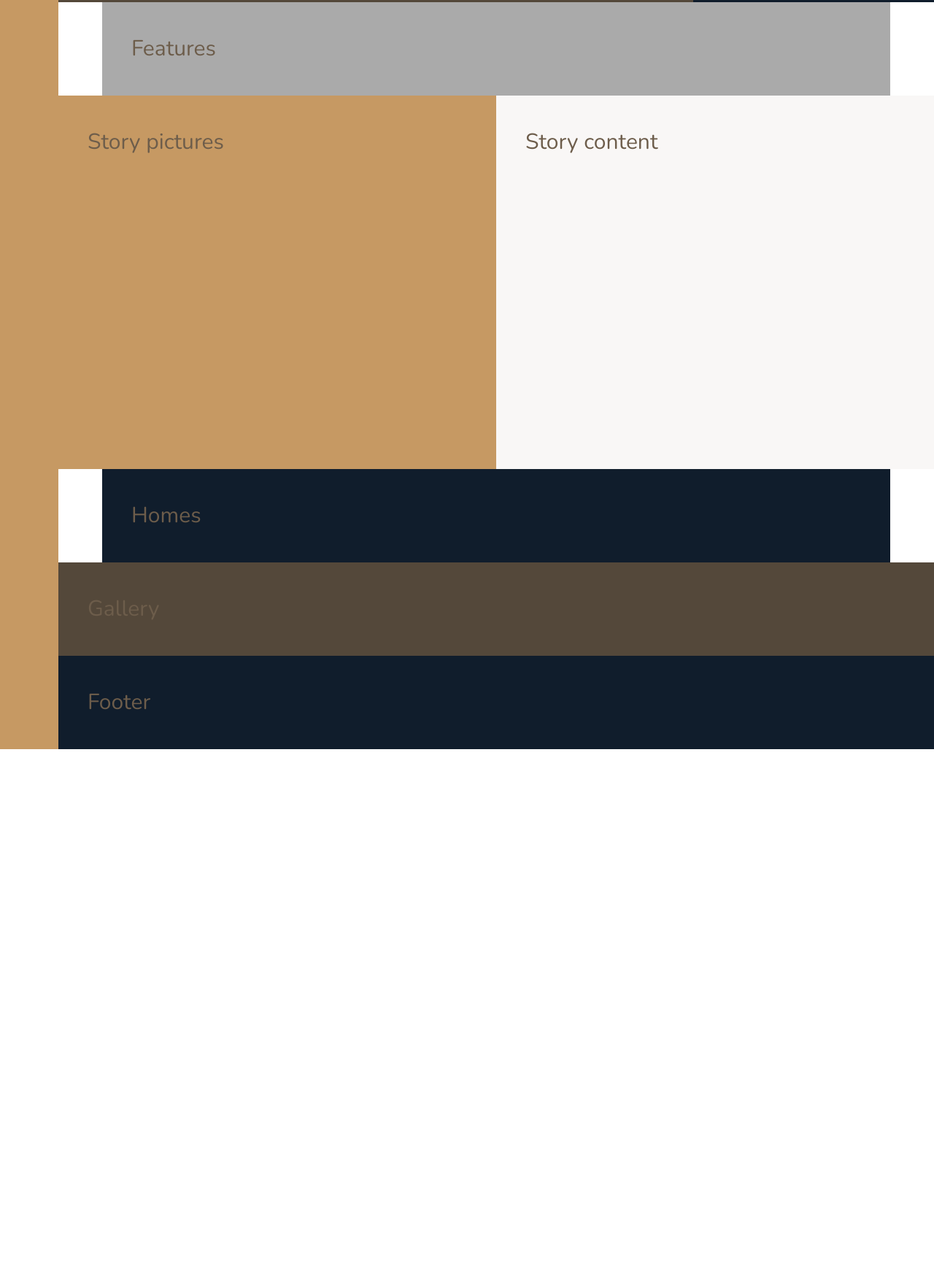
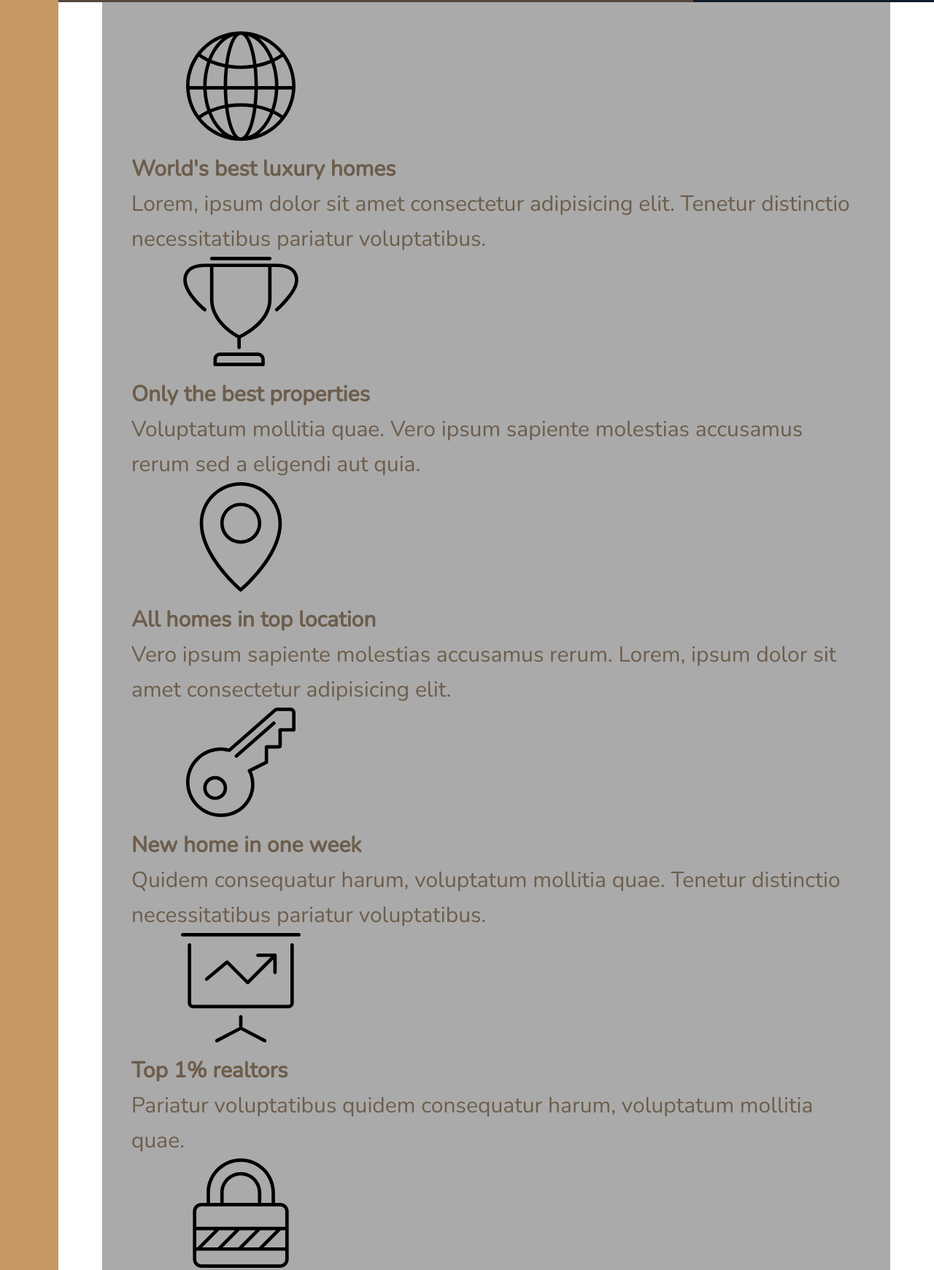
Before and after one commit to Slashflex/Nexter, a website: page index.html in a window 1280 px wide. Shown: the part 637-2378 px from the top of the page at 73% size. Before the commit the page ends 1664 px from the top, so only its background shows below. Drawn offline with nearby package versions, Linux system fonts and the light colour scheme.

Commit message:
feature section

```diff
--- a/index.html
+++ b/index.html
@@ -25,7 +25,60 @@
         </div>
 
         <section class="features">
-            Features
+            <div class="feature">
+                <svg class="feature__icon">
+                    <use xlink:href="img/sprite.svg#icon-global"></use>
+                </svg>
+                <h4 class="heading-4 heading-4--dark">World's best luxury homes</h4>
+                <p class="feature__text">
+                    Lorem, ipsum dolor sit amet consectetur adipisicing elit. Tenetur distinctio necessitatibus pariatur voluptatibus.
+                </p>
+            </div>
+            <div class="feature">
+                <svg class="feature__icon">
+                    <use xlink:href="img/sprite.svg#icon-trophy"></use>
+                </svg>
+                <h4 class="heading-4 heading-4--dark">Only the best properties</h4>
+                <p class="feature__text">
+                    Voluptatum mollitia quae. Vero ipsum sapiente molestias accusamus rerum sed a eligendi aut quia.
+                </p>
+            </div>
+            <div class="feature">
+                <svg class="feature__icon">
+                    <use xlink:href="img/sprite.svg#icon-map-pin"></use>
+                </svg>
+                <h4 class="heading-4 heading-4--dark">All homes in top location</h4>
+                <p class="feature__text">
+                    Vero ipsum sapiente molestias accusamus rerum. Lorem, ipsum dolor sit amet consectetur adipisicing elit.
+                </p>
+            </div>
+            <div class="feature">
+                <svg class="feature__icon">
+                    <use xlink:href="img/sprite.svg#icon-key"></use>
+                </svg>
+                <h4 class="heading-4 heading-4--dark">New home in one week</h4>
+                <p class="feature__text">
+                    Quidem consequatur harum, voluptatum mollitia quae. Tenetur distinctio necessitatibus pariatur voluptatibus.
+                </p>
+            </div>
+            <div class="feature">
+                <svg class="feature__icon">
+                    <use xlink:href="img/sprite.svg#icon-presentation"></use>
+                </svg>
+                <h4 class="heading-4 heading-4--dark">Top 1% realtors</h4>
+                <p class="feature__text">
+                    Pariatur voluptatibus quidem consequatur harum, voluptatum mollitia quae.
+                </p>
+            </div>
+            <div class="feature">
+                <svg class="feature__icon">
+                    <use xlink:href="img/sprite.svg#icon-lock"></use>
+                </svg>
+                <h4 class="heading-4 heading-4--dark">Secure payments on nexter</h4>
+                <p class="feature__text">
+                    Tenetur distinctio necessitatibus pariatur voluptatibus quidem consequatur harum.
+                </p>
+            </div>
         </section>
 
         <div class="story__pictures">
@@ -40,9 +93,9 @@
             Homes
         </div>
 
-        <div class="gallery">
+        <section class="gallery">
             Gallery
-        </div>
+        </section>
 
         <footer class="footer">
             Footer
```
